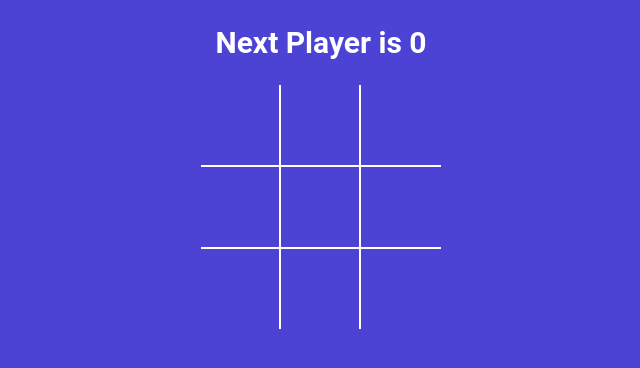
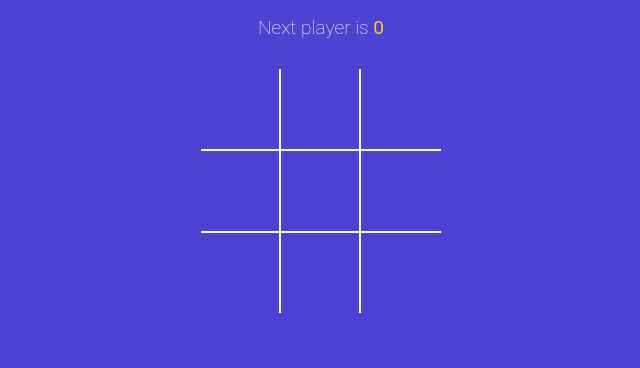
Before and after one commit to jayashankarkanigiri/tictactoe-game, a React (Vite) app: page / in a window 1280 px wide. Shown: the top 368 px of the page, without its empty margins (319-959 px from the left). Built offline with nearby package versions, Linux system fonts and the light colour scheme.

Commit message:
display draw messade. apply styles for StatusMessage component

```diff
--- a/src/App.jsx
+++ b/src/App.jsx
@@ -1,6 +1,7 @@
 import Board from './components/Board';
 import { useState } from 'react';
 import './styles.scss';
+import StatusMessage from './components/StatusMessage';
 import { calculateWinner } from './winner';
 
 function App() {
@@ -8,10 +9,7 @@
   const [isXNext, setIsXNext] = useState(false);
   const winner = calculateWinner(squares);
 
-  const nextPlayer = isXNext ? 'X' : '0';
-  const statusMessage = winner
-  ? `Winner is ${winner}`
-   : `Next Player is ${nextPlayer}`;
+
 
   const handleSquareClick = clickedPosition => {
 
@@ -37,7 +35,7 @@
 
   return (
       <div className="app">
-        <h2>{statusMessage}</h2>
+        <StatusMessage winner={winner} isXNext={isXNext} squares={squares} />
         <Board squares={squares} handleSquareClick={handleSquareClick} />
        </div>
 
--- /dev/null
+++ b/src/components/StatusMessage.jsx
@@ -0,0 +1,45 @@
+const StatusMessage = ({ winner, isXNext, squares }) => {
+    const noMovesLeft = squares.every(squareValue => squareValue !== null);
+    const nextPlayer = isXNext ? 'X' : '0';
+    const renderStatusMessage = () => {
+        if (winner) {
+            return (
+             <>
+                Winner is{' '}
+                 <span className={winner === 'X' ? 'text-green' : 'text-orange'}>
+                    {winner}
+                 </span>
+                </>
+            );
+        }
+
+        if (!winner && noMovesLeft) {
+            return (
+             <>
+                <span className="text-orange">O</span> and{' '}
+                <span className="text-green">X</span> tied
+                </>
+            );
+        }
+
+        if (!winner && !noMovesLeft) {
+            return (
+             <>
+                Next player is {' '}
+                <span className={isXNext ? 'text-green' : 'text-orange'}>
+                    {nextPlayer}
+                </span>
+              </>
+            );
+
+        }
+
+        return null;
+    };
+
+    return <h2 className="status-message">{renderStatusMessage()}</h2>;
+
+};
+
+
+export default StatusMessage;
```
